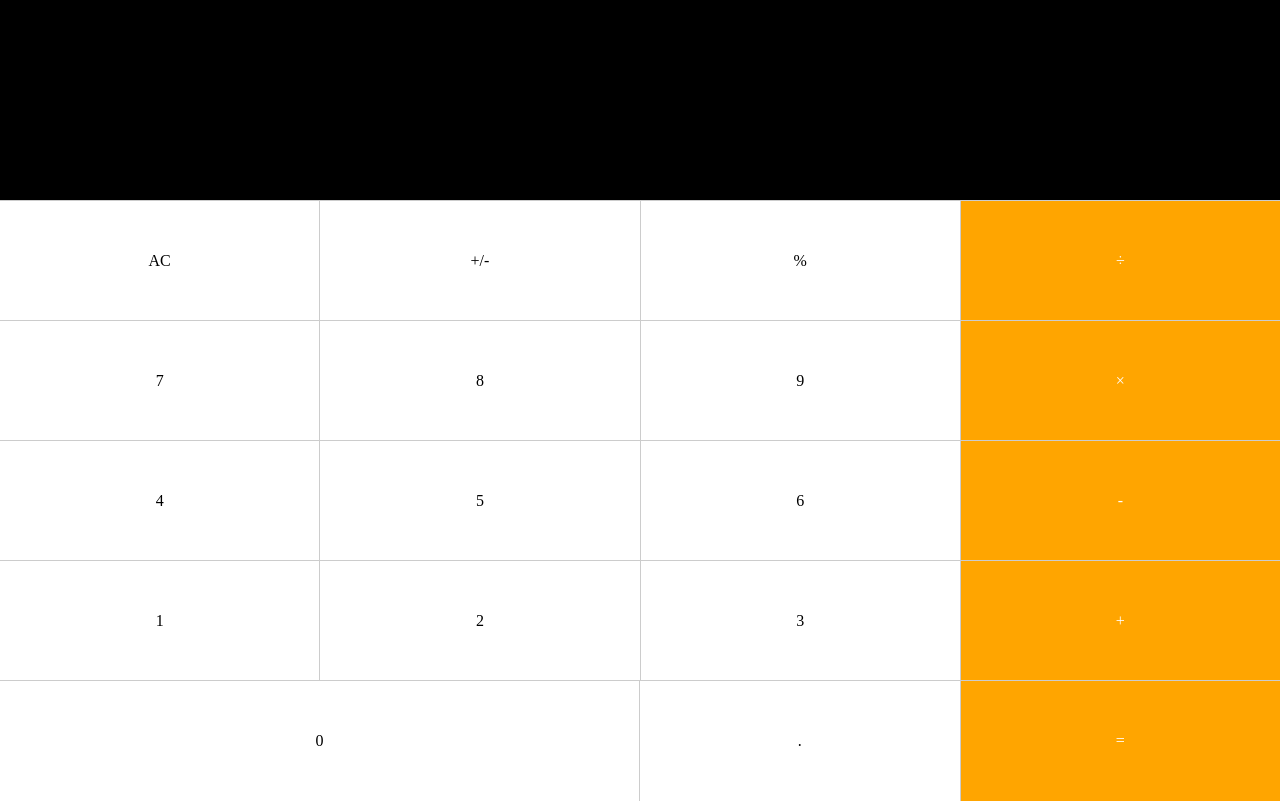
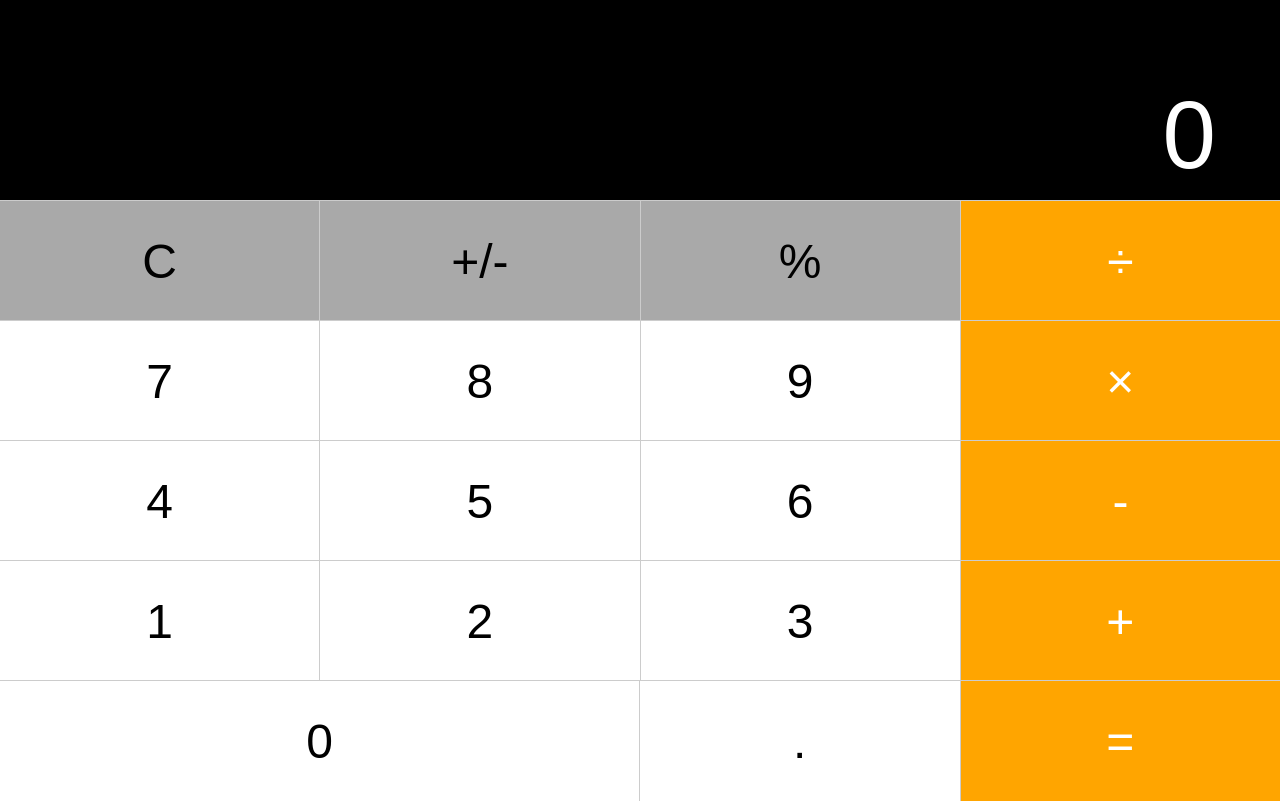
Before and after one commit to skido1124/Calc, a PHP site: page / in a window 1280 px wide. Run offline with PHP 8.4, Linux system fonts and the light colour scheme.

Commit message:
四則演算

```diff
--- a/index.css
+++ b/index.css
@@ -3,16 +3,25 @@
 html, body {
   height: 100%;
   margin: 0;
+  font-family: 游ゴシック体, 'Yu Gothic', YuGothic, 'ヒラギノ角ゴシック Pro', 'Hiragino Kaku Gothic Pro', メイリオ, Meiryo, Osaka, 'ＭＳ Ｐゴシック', 'MS PGothic', sans-serif;
 }
 
 .container {
   height: 100%;
 }
 
-.result {
+header {
   height: 25%;
   background-color: black;
+  position: relative;
+}
+
+.output {
+  position: absolute;
+  top: 40%;
+  right: 5%;
   color: white;
+  font-size: 96px;
 }
 
 .buttons {
@@ -45,6 +54,7 @@ html, body {
   position: relative;
   height: 100%;
   cursor: pointer;
+  font-size: 48px;
 }
 
 .cell .btn {
@@ -58,3 +68,7 @@ html, body {
   background-color: orange;
   color: white;
 }
+
+.bg-gray {
+  background-color: darkgray;
+}
--- a/index.html
+++ b/index.html
@@ -7,16 +7,18 @@
   </head>
   <body>
     <div class="container">
-      <div class="result"></div>
+      <header>
+        <span class="output">0</span>
+      </header>
       <div class="buttons">
         <div class="row">
-          <div class="column cell" data-btn="clear">
-            <span class="btn">AC</span>
+          <div class="column cell bg-gray" data-btn="clear">
+            <span class="btn">C</span>
           </div>
-          <div class="column cell" data-btn="integer">
+          <div class="column cell bg-gray" data-btn="integer">
             <span class="btn">+/-</span>
           </div>
-          <div class="column cell" data-btn="percent">
+          <div class="column cell bg-gray" data-btn="percent">
             <span class="btn">%</span>
           </div>
           <div class="column cell bg-orange" data-btn="divide">
--- a/index.js
+++ b/index.js
@@ -1,8 +1,92 @@
-var $form = $('.form');
-$form.find('.btn').on('click', function(){
-  if (!confirm('登録してもよろしいでしょうか')) {
+var output = 0, input = 0;
+var calc;
+var $output = $('.output');
+
+var clear = function(){
+  $output.trigger('update:output', 0);
+  input = 0;
+  output = 0;
+};
+
+var numeric = function(val){
+  if (!input) {
+    input = val;
+  } else {
+    input += String(val);
+  }
+  $output.trigger('update:output', input);
+};
+
+var setCalc = function(operator){
+  calc = operator;
+
+  if (!output) {
+    output = input;
+    input = 0;
+  } else if (input) {
+    equal();
+  }
+};
+
+var equal = function(){
+  var input1, input2;
+
+  if (!calc || !input) {
     return;
   }
-  $form.submit();
-  $(this).prop('disabled', true);
+
+  input1 = parseInt(output, 10);
+  input2 = parseInt(input, 10);
+
+  switch (calc) {
+    case 'divide':
+      output = input1 / input2;
+      break;
+    case 'subtract':
+      output = input1 - input2;
+      break;
+    case 'multiply':
+      output = input1 * input2;
+      break;
+    case 'add':
+      output = input1 + input2;
+      break;
+    default:
+      break;
+  }
+
+  $output.trigger('update:output', output);
+  input = 0;
+};
+
+$(function(){
+  $('.cell').on('click', function(){
+    var btn = $(this).data('btn');
+
+    switch (btn) {
+      case 'clear':
+        clear();
+        break;
+      case 'integer':
+        break;
+      case 'percent':
+        break;
+      case 'divide':
+      case 'multiply':
+      case 'subtract':
+      case 'add':
+        setCalc(btn);
+        break;
+      case 'equal':
+        equal();
+        break;
+      default:
+        numeric(btn);
+        break;
+    }
+  });
+
+  $output.on('update:output', function(e, val){
+    $(this).text(val);
+  });
 });
```
